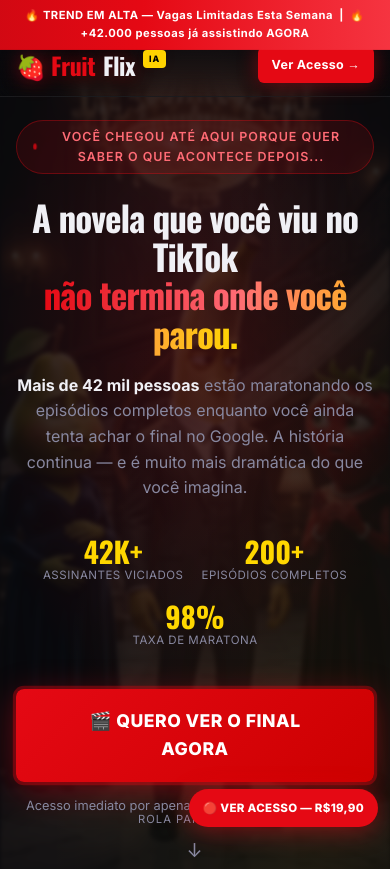
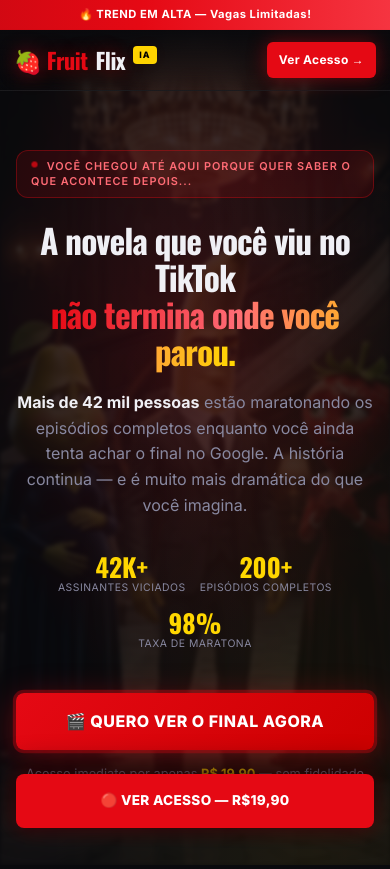
Before and after one commit to ernani95/fruitsflix, a plain HTML site: page index.html in a window 390 px wide. Shown: the top 869 px of the page. Drawn offline with nearby package versions, Linux system fonts and the light colour scheme.

Commit message:
Optimized mobile layout, fixed topbar jumping, and redesigned floating CTA for mobile

```diff
--- a/index.html
+++ b/index.html
@@ -605,21 +605,38 @@
       margin: 0 auto; max-width: 600px;
     }
 
+    .banner-text-mobile { display: none; }
+
     /* ===== RESPONSIVE ===== */
     @media (max-width: 768px) {
-      .topbar { padding: 12px 16px; }
-      .topbar-cta { padding: 8px 14px; font-size: 0.78rem; }
-      .logo { font-size: 1.5rem; }
+      .topbar { padding: 12px 14px; }
+      .topbar-cta { padding: 8px 12px; font-size: 0.75rem; }
+      .logo { font-size: 1.4rem; }
       .platform-split { grid-template-columns: 1fr; }
-      .hero { padding: 120px 16px 70px; }
-      .hero-stats { gap: 18px; }
+      .hero { padding: 150px 16px 80px; }
+      .hero-stats { gap: 14px; }
       .stat-divider { display: none; }
-      .float-badge { right: 12px; bottom: 12px; font-size: 0.72rem; padding: 10px 14px; }
-      .pricing-card { padding: 28px 22px; }
+      .stat-num { font-size: 1.6rem; }
+      .stat-label { font-size: 0.65rem; }
+      .pricing-card { padding: 28px 20px; }
+      .pre-headline { font-size: 0.68rem; padding: 8px 14px; text-align: left; display: block; line-height: 1.4; border-radius: 12px; }
+      .pre-headline .dot { display: inline-block; margin-right: 5px; margin-bottom: 2px; }
+      .scroll-hint { display: none; } /* Hide on mobile to prevent overlapping with sticky CTA */
+      .float-badge {
+        width: calc(100% - 32px); max-width: none;
+        left: 16px; right: 16px; bottom: 16px;
+        font-size: 0.85rem; padding: 16px; border-radius: 8px;
+        box-shadow: 0 -4px 30px rgba(0,0,0,0.9), 0 0 20px rgba(229,9,20,0.4);
+        transform: none !important; animation: none;
+      }
     }
     @media (max-width: 480px) {
-      .urgency-banner { font-size: 0.7rem; }
+      .urgency-banner { padding: 6px 10px; font-size: 0.7rem; }
+      .banner-text-desktop { display: none; }
+      .banner-text-mobile { display: inline; }
       body { font-size: 0.95rem; }
+      .headline { font-size: 2.1rem; }
+      .btn-primary { width: 100%; padding: 16px 20px; font-size: 1rem; }
     }
   </style>
 </head>
@@ -628,13 +645,12 @@
   <!-- URGENCY BANNER -->
   <div class="urgency-banner">
     <span class="fire">🔥</span>
-    TREND EM ALTA — Vagas Limitadas Esta Semana &nbsp;|&nbsp;
-    <span class="fire">🔥</span>
-    +42.000 pessoas já assistindo AGORA
+    <span class="banner-text-desktop">TREND EM ALTA — Vagas Limitadas Esta Semana &nbsp;|&nbsp; <span class="fire">🔥</span> +42.000 pessoas já assistindo AGORA</span>
+    <span class="banner-text-mobile">TREND EM ALTA — Vagas Limitadas!</span>
   </div>
 
   <!-- TOPBAR -->
-  <header class="topbar" style="top: 34px;">
+  <header class="topbar">
     <div class="logo">
       🍓 Fruit<span>Flix</span>
       <span class="badge">IA</span>
@@ -1103,13 +1119,17 @@
     // Smooth urgency banner scroll compensation
     const urgencyBanner = document.querySelector('.urgency-banner');
     const topbar = document.querySelector('.topbar');
+
+    // Set initial top based on banner real height
+    topbar.style.top = urgencyBanner.offsetHeight + 'px';
+
     function adjustTopbar() {
       if (window.scrollY > 60) {
         urgencyBanner.style.transform = 'translateY(-100%)';
         topbar.style.top = '0';
       } else {
         urgencyBanner.style.transform = 'translateY(0)';
-        topbar.style.top = '34px';
+        topbar.style.top = urgencyBanner.offsetHeight + 'px';
       }
     }
     window.addEventListener('scroll', adjustTopbar, { passive: true });
```
